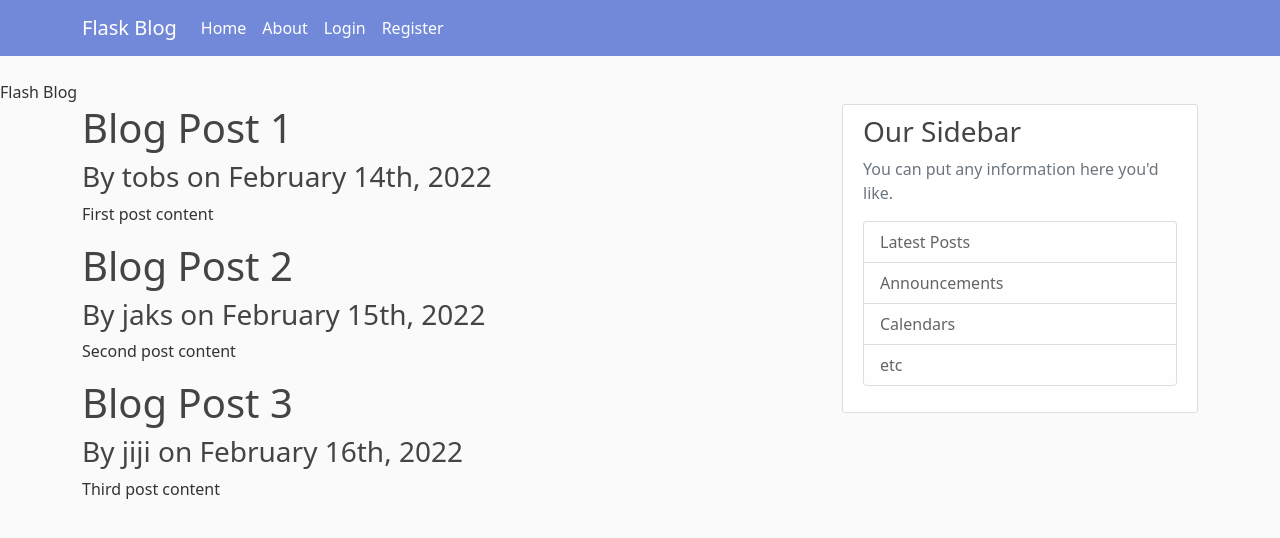
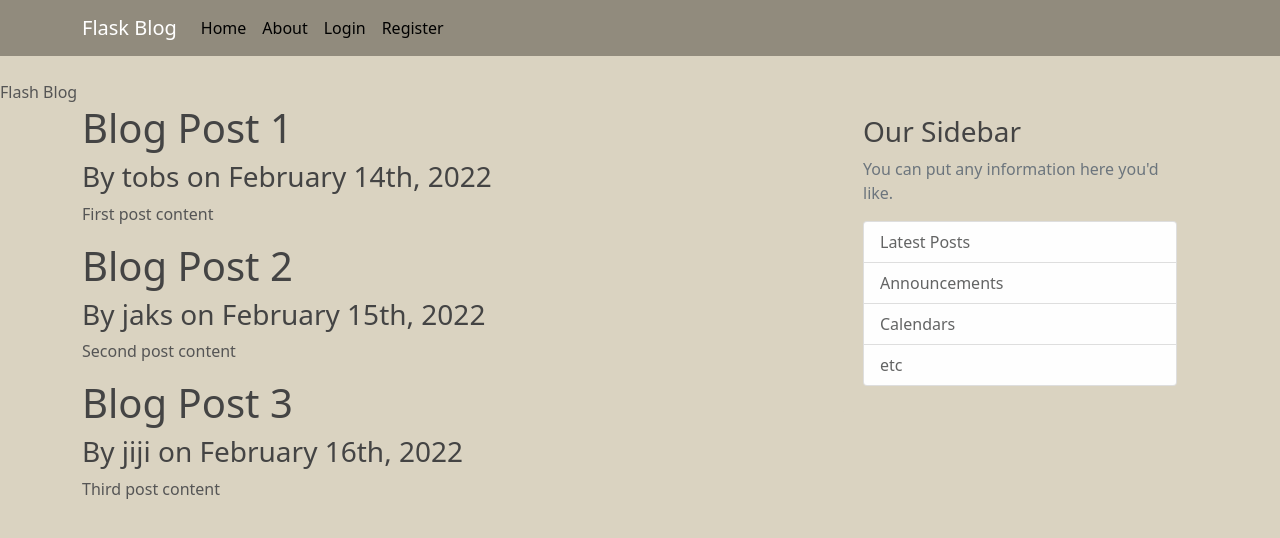
Before and after one commit to tobslovesjiji/Blog_App, a Flask app: page / in a window 1280 px wide. Shown: the top 538 px of the page. Run offline with Flask 2, Linux system fonts and the light colour scheme.

Commit message:
color changes

```diff
--- a/static/main.css
+++ b/static/main.css
@@ -1,6 +1,6 @@
 body {
-    background: #fafafa;
-    color: #333333;
+    background: #dad3c1;
+    color: #555555;
     margin-top: 5rem;
 }
 
@@ -8,15 +8,15 @@ h1, h2, h3, h4, h5, h6 {
     color: #444444;
 }
 
-.bg-steel { background-color: #7289DA;
+.bg-steel { background-color: #918b7d;
 }
 
 .site-header .navbar-nav .nav-link {
-    color: #cbd5db
+    color: #000000
 }
 
 .site-header .navbar-nav .nav-link {
-    color: #ffffff
+    color: #000000
 }
 
 .site-header .navbar-nav .nav-link.active {
@@ -24,15 +24,15 @@ h1, h2, h3, h4, h5, h6 {
 }
 
 .content-section {
-    background: #ffffff;
+    background: #dad3c1;
     padding: 10px 20px;
-    border: 1px solid #dddddd;
+    border: 1px solid #dad3c1;
     border-radius: 3px;
     margin-bottom: 20px;
 }
 
 .article-title {
-    color: #444444
+    color: #000000
 }
 
 a.article-title:hover {
@@ -53,11 +53,11 @@ a.article-title:hover {
 .article-metadata {
     padding-bottom: 1px;
     margin-bottom: 4px;
-    border-bottom: 1px solid #e3e3e3
+    border-bottom: 1px solid #000000
 }
 
 .article-metadata a:hover {
-    color: #333;
+    color: #000;
     text-decoration: none;
 }
 
```
